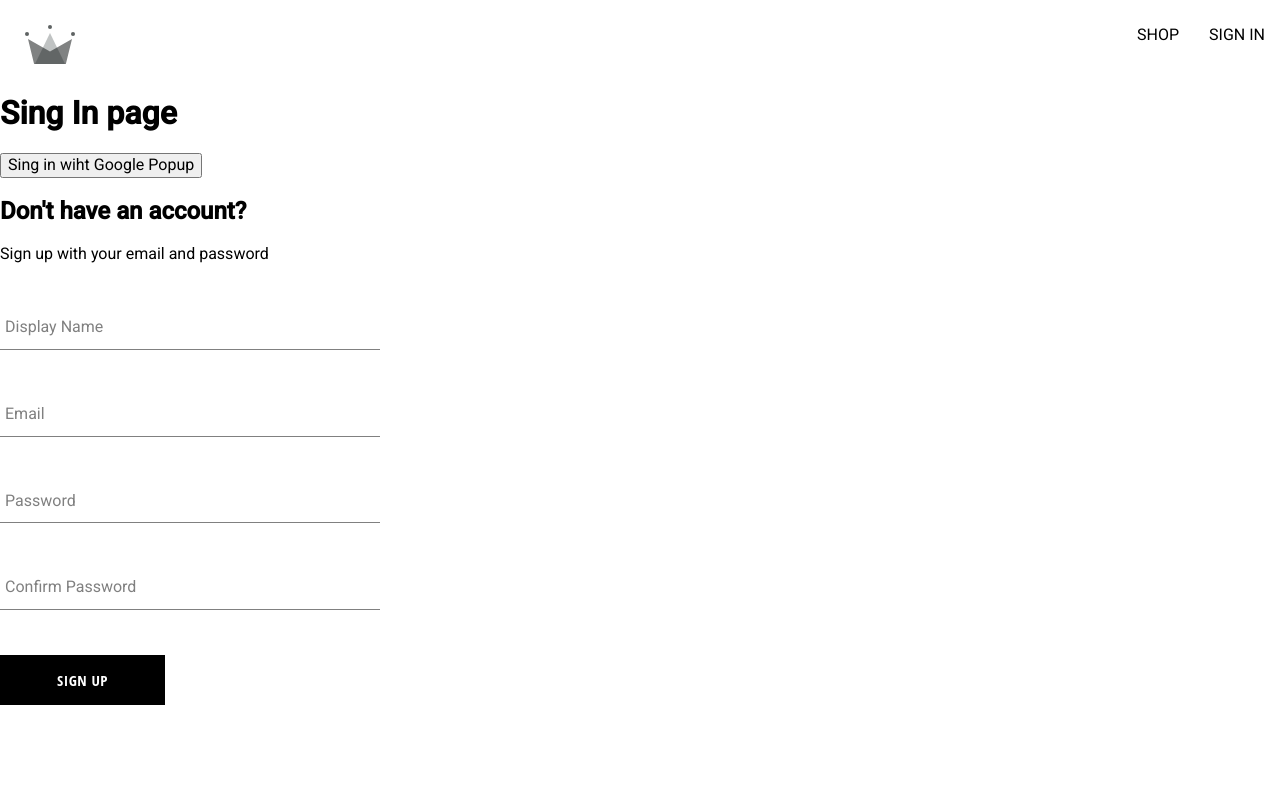
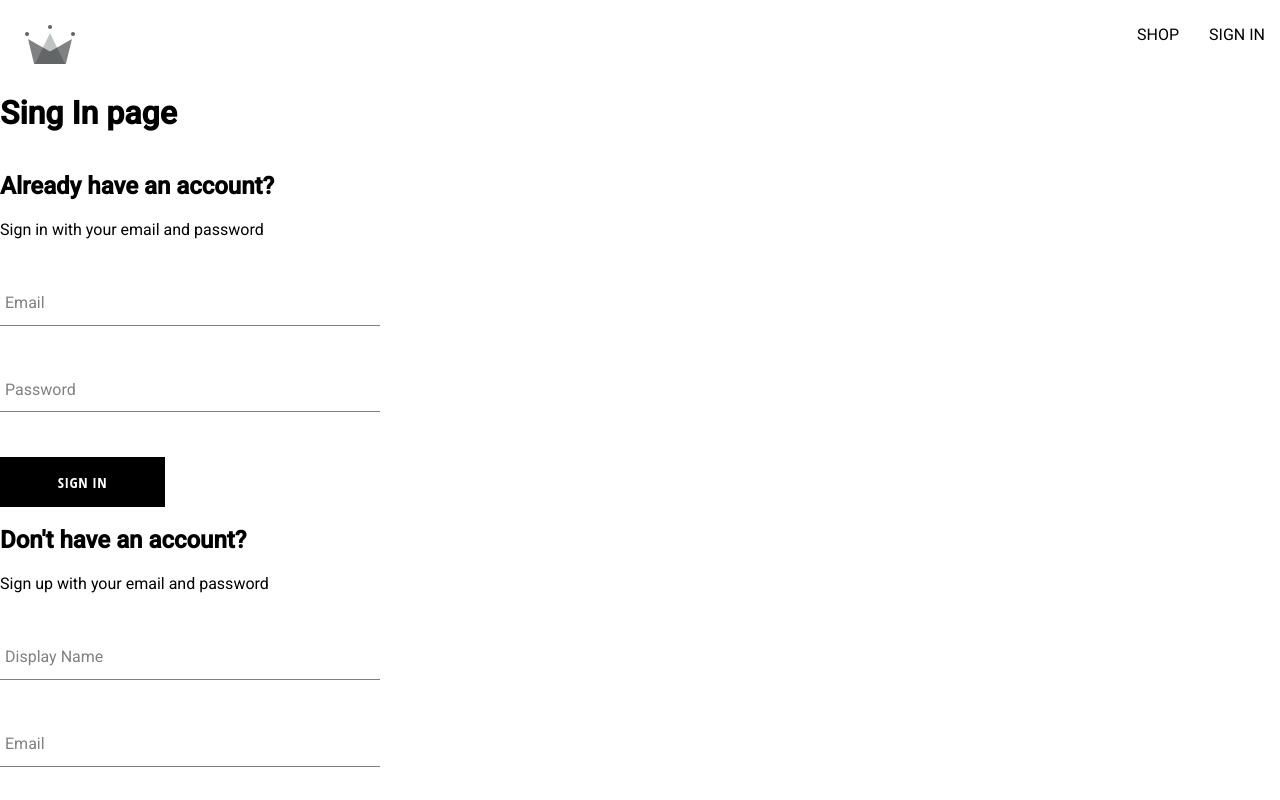
Before and after one commit to Noi-Git/e-commerce, a React (Create React App) app: page /auth in a window 1280 px wide. Shown: the top 800 px of the page. Built offline with nearby package versions, Linux system fonts and the light colour scheme; a web font is replaced by a local one.

Commit message:
add sign in form to authentication component

```diff
--- a/src/routes/authentication/Authentication.jsx
+++ b/src/routes/authentication/Authentication.jsx
@@ -3,6 +3,7 @@ import {
   createUserDocumentFromAuth,
 } from '../../utils/firebase/firebase.utils'
 import SignUpForm from '../../components/sign-up-form/SignUpForm'
+import SignInForm from '../../components/sign-in-form/SignInForm'
 
 const Authentication = () => {
   const logGoogleUser = async () => {
@@ -15,7 +16,7 @@ const Authentication = () => {
   return (
     <div>
       <h1>Sing In page</h1>
-      <button onClick={logGoogleUser}>Sing in wiht Google Popup</button>
+      <SignInForm />
       <SignUpForm />
     </div>
   )
```
